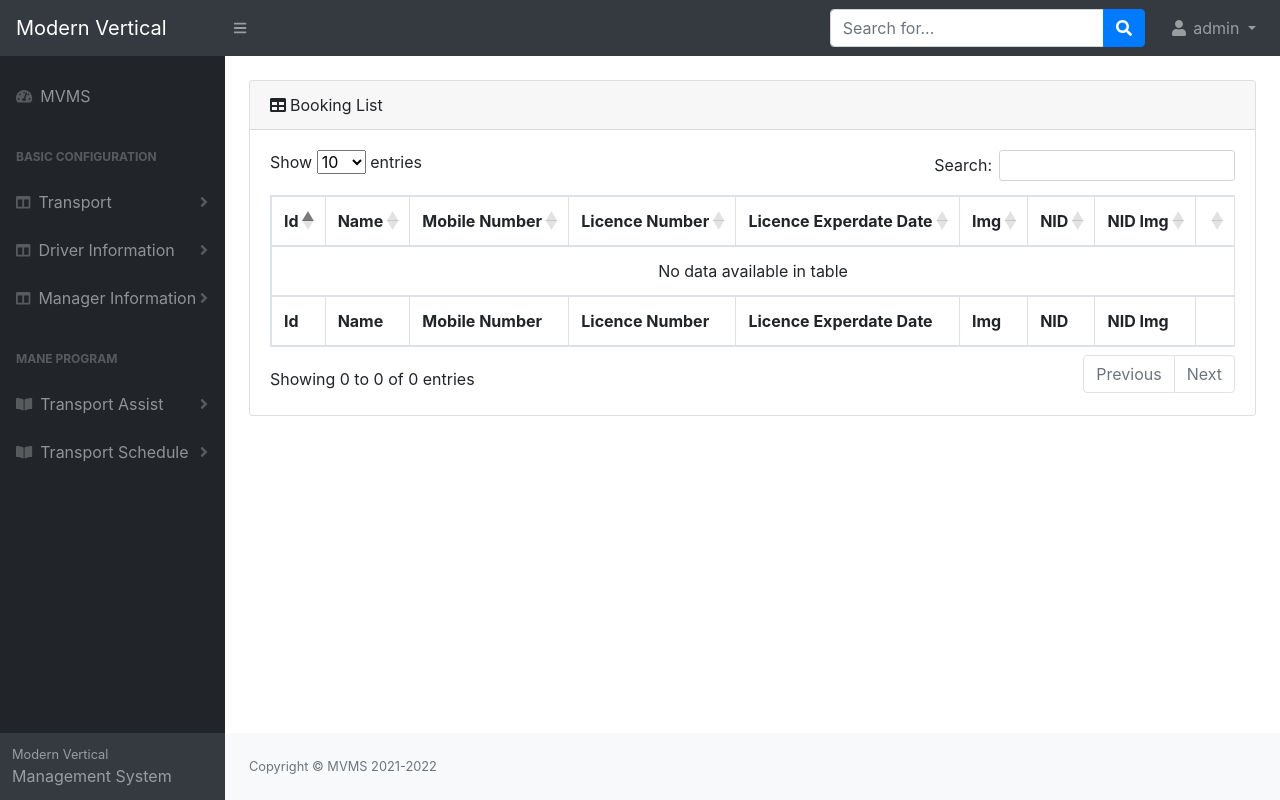
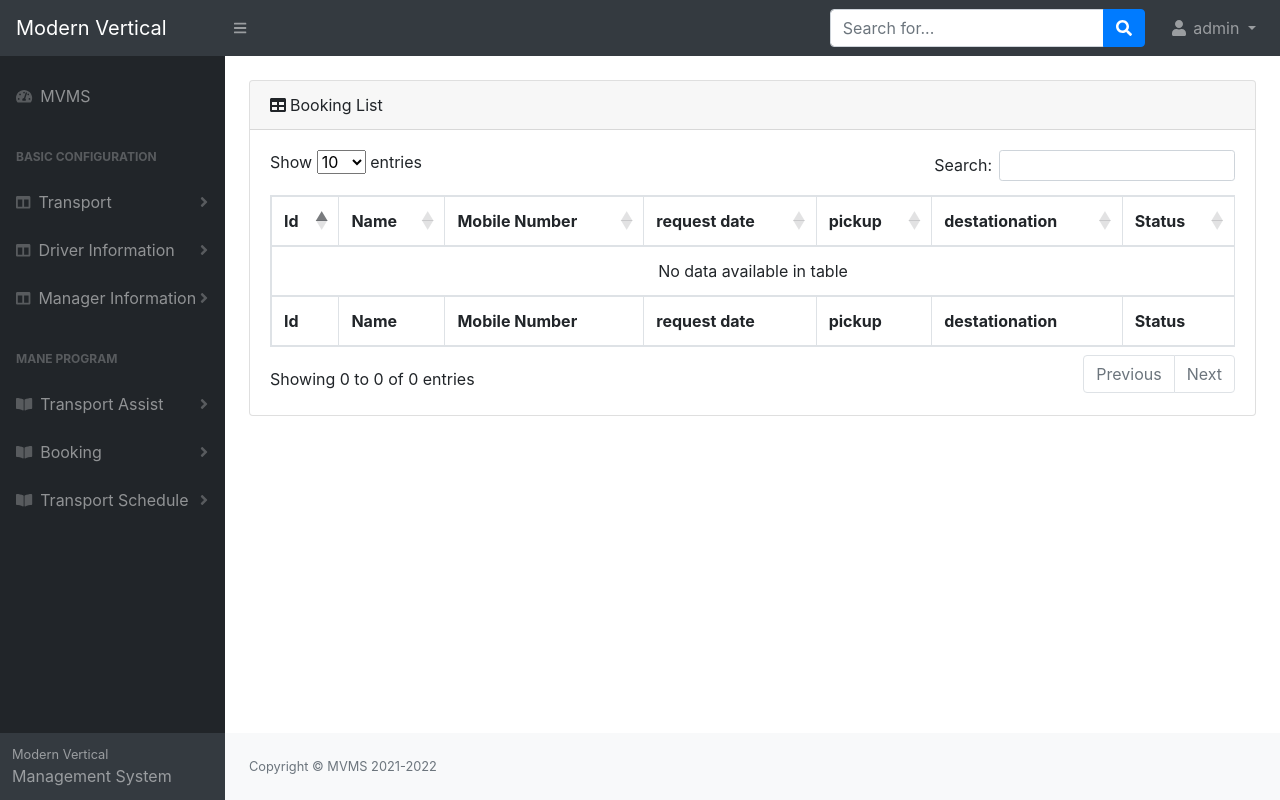
Before and after one commit to FARHAN-TANVIR-7471/MODERN-VEHICLE-MANAGEMENT-SYSTEM, a Laravel app: page /admin/booking-list in a window 1280 px wide. Run offline with Laravel 8, Linux system fonts and the light colour scheme; a user stored in the database is signed in; data comes from the database, SQL or seed files in the repository; data that the repository does not hold is empty; some libraries are stand-ins or nearby versions.

Commit message:
booking list show in admin

```diff
--- a/app/Http/Controllers/BookingController.php
+++ b/app/Http/Controllers/BookingController.php
@@ -13,7 +13,8 @@ class BookingController extends Controller
     public function index()
     {
         $bookings = Booking::get();
-        return view('admin.booking-list', $bookings);
+        // dd($bookings->toArray());
+        return view('admin.booking-list',['bookings' => $bookings]);
     }
 
     /**
--- a/resources/views/admin/booking-list.blade.php
+++ b/resources/views/admin/booking-list.blade.php
@@ -21,12 +21,12 @@
                                     <th>Id</th>
                                     <th>Name</th>
                                     <th>Mobile Number</th>
-                                    <th>Licence Number</th>
-                                    <th>Licence Experdate Date </th>
-                                    <th>Img</th>
-                                    <th>NID</th>
-                                    <th>NID Img</th>
-                                    <th></th>
+                                    <th>request date</th>
+                                    <th>pickup </th>
+                                    <th>destationation</th>
+                                    {{-- <th>NID</th>
+                                    <th>NID Img</th> --}}
+                                    <th>Status</th>
                                 </tr>
                             </thead>
                             <tfoot>
@@ -34,12 +34,12 @@
                                     <th>Id</th>
                                     <th>Name</th>
                                     <th>Mobile Number</th>
-                                    <th>Licence Number</th>
-                                    <th>Licence Experdate Date </th>
-                                    <th>Img</th>
-                                    <th>NID</th>
-                                    <th>NID Img</th>
-                                    <th></th>
+                                    <th>request date</th>
+                                    <th>pickup </th>
+                                    <th>destationation</th>
+                                    {{-- <th>NID</th>
+                                    <th>NID Img</th> --}}
+                                    <th>Status</th>
                                 </tr>
                             </tfoot>
                             <tbody>
@@ -48,18 +48,19 @@
                                     <tr>
                                         <td>{{ $booking->id }}</td>
                                         <td>{{ $booking->name }}</td>
-                                        <td>{{ $booking->mobile_number }}</td>
-                                        <td>{{ $booking->licence_number }}</td>
-                                        <td>{{ $booking->licence_experdate_date }}</td>
+                                        <td>{{ $booking->mobile }}</td>
+                                        <td>{{ $booking->request_date }}</td>
+                                        <td>{{ $booking->pickup }}</td>
+                                        <td>{{ $booking->destationation }}</td>
                                         <td class="text-center">
                                             <a href="{{ route('driver.edit', $booking->id) }}" class="view"
                                                 title="View" data-toggle="tooltip">
-                                                Edit
+                                                Approve
                                             </a>
-                                            <a href="{{ route('driver.destroy', $booking->id) }}" class="edit"
+                                            {{-- <a href="{{ route('driver.destroy', $booking->id) }}" class="edit"
                                                 title="Edit" data-toggle="tooltip">
                                                 <span style="color: red;">Delete</span>
-                                            </a>
+                                            </a> --}}
                                         </td>
                                     </tr>
                                 @endforeach
--- a/resources/views/admin/partials/sidebar.blade.php
+++ b/resources/views/admin/partials/sidebar.blade.php
@@ -62,6 +62,17 @@
                         <a class="nav-link" href="{{url('/transportAssociate')}}">Transport Assist</a>
                     </nav>
                 </div>
+
+                <a class="nav-link collapsed" href="#" data-toggle="collapse" data-target="#bookinglist" aria-expanded="false" aria-controls="TransportAssist"
+                    ><div class="sb-nav-link-icon"><i class="fas fa-book-open"></i></div>
+                    Booking
+                    <div class="sb-sidenav-collapse-arrow"><i class="fas fa-angle-down"></i></div
+                ></a>
+                <div class="collapse" id="bookinglist" aria-labelledby="headingTwo" data-parent="#sidenavAccordion">
+                    <nav class="sb-sidenav-menu-nested nav">
+                        <a class="nav-link" href="{{route('admin.booking.list')}}">Booking List</a>
+                    </nav>
+                </div>
                 <a class="nav-link collapsed" href="#" data-toggle="collapse" data-target="#TransportSchedule" aria-expanded="false" aria-controls="TransportSchedule"
                     ><div class="sb-nav-link-icon"><i class="fas fa-book-open"></i></div>
                     Transport Schedule
```
Also changed, not shown: database/migrations/2022_09_24_170432_create_bookings_table.php.
